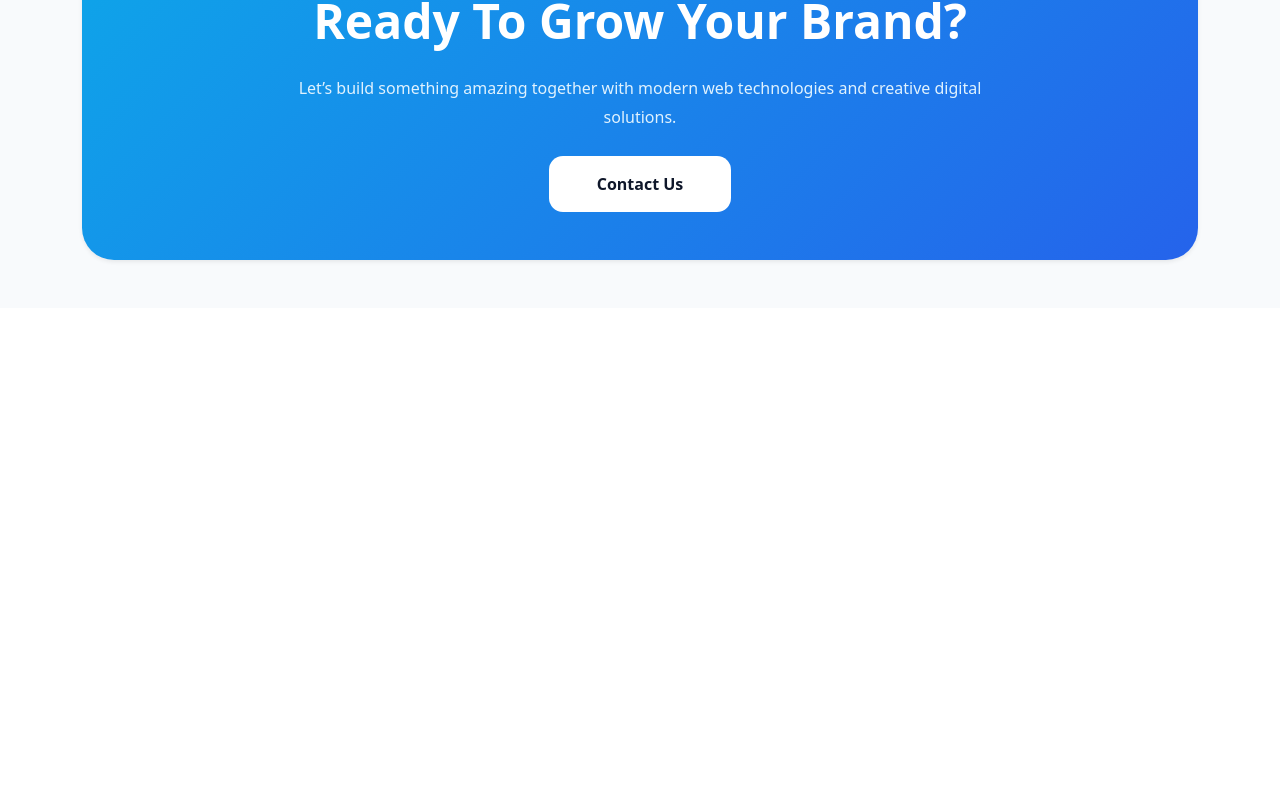
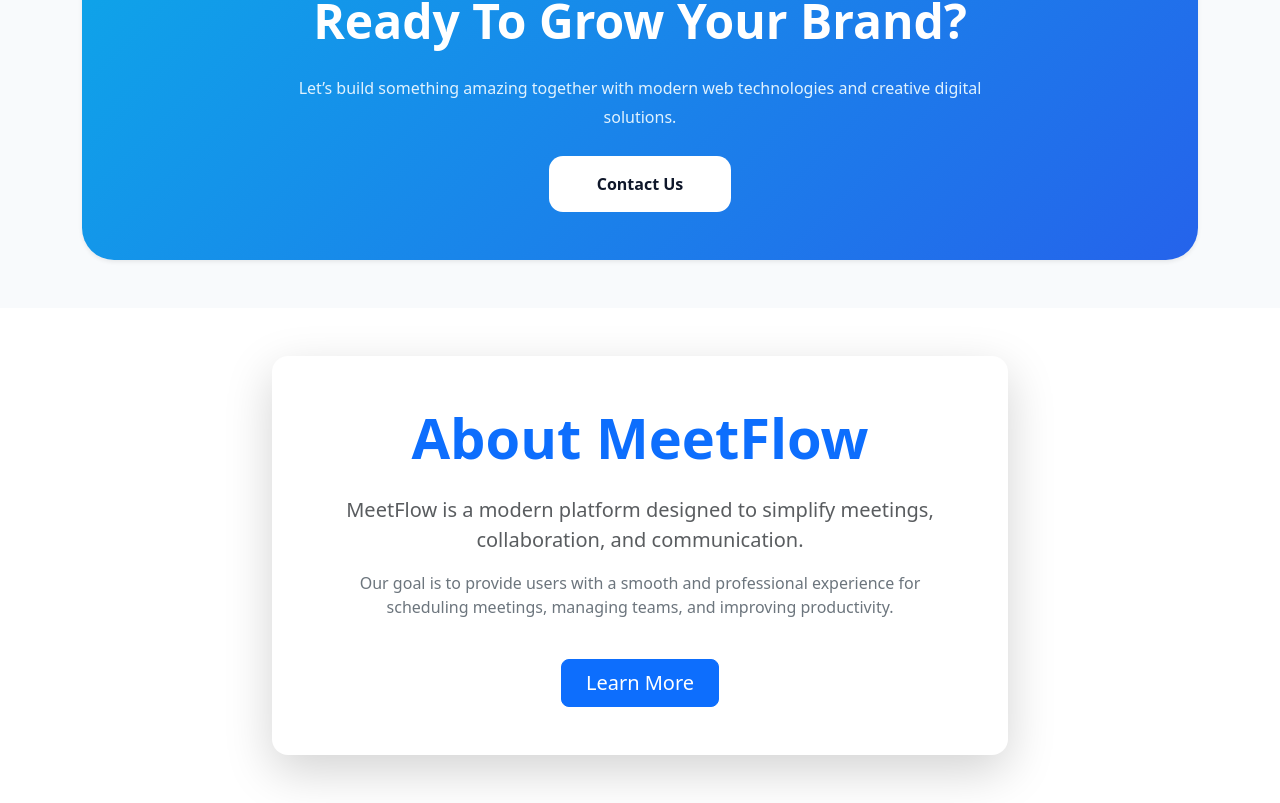
Before and after one commit to vaibhavsanmani/MeetFlow, a React (Vite) app in the folder frontend/: page / in a window 1280 px wide. Shown: the part 1419-2222 px from the top of the page. Before the commit the page ends 1727 px from the top, so only its background shows below. Built offline with nearby package versions, Linux system fonts and the light colour scheme.

Commit message:
adding about us component

```diff
--- a/frontend/src/App.jsx
+++ b/frontend/src/App.jsx
@@ -1,5 +1,6 @@
 import { useState } from 'react'
 import Landing from './pages/landing'
+import About from './pages/about'
 
 function App() {
 
@@ -7,6 +8,8 @@
   return (
     <>
       <Landing/>
+      <About/>
+
     </>
   )
 }
--- /dev/null
+++ b/frontend/src/pages/about.jsx
@@ -0,0 +1,40 @@
+import React from "react";
+
+function about() {
+  return (
+    <>
+      <div className="container py-5">
+        <div className="row justify-content-center">
+          <div className="col-lg-8">
+            <div className="card shadow-lg border-0 rounded-4">
+              <div className="card-body p-5 text-center">
+
+                <h1 className="display-4 fw-bold text-primary mb-4">
+                  About MeetFlow
+                </h1>
+
+                <p className="lead text-muted">
+                  MeetFlow is a modern platform designed to simplify
+                  meetings, collaboration, and communication.
+                </p>
+
+                <p className="text-secondary mt-3">
+                  Our goal is to provide users with a smooth and
+                  professional experience for scheduling meetings,
+                  managing teams, and improving productivity.
+                </p>
+
+                <button className="btn btn-primary btn-lg mt-4 px-4">
+                  Learn More
+                </button>
+
+              </div>
+            </div>
+          </div>
+        </div>
+      </div>
+    </>
+  );
+}
+
+export default about;
```
